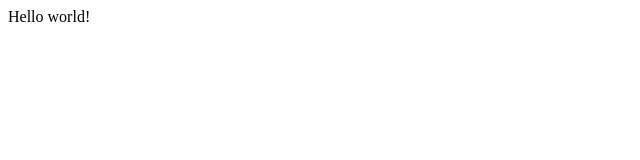
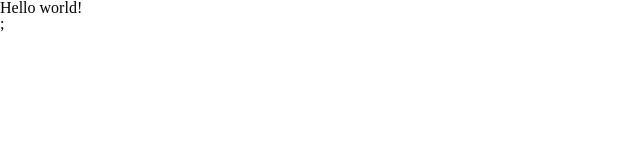
Before and after one commit to Cocktailer-Elice/cocktailer, a React (Vite) app in the folder Frontend/: page / in a window 1280 px wide. Shown: the top 160 px of the page, without its empty margins (0-640 px from the left). Built offline with nearby package versions, Linux system fonts and the light colour scheme.

Commit message:
setting: globalStyle setting, Helmet, theme base setting

```diff
--- a/Frontend/package.json
+++ b/Frontend/package.json
@@ -14,10 +14,13 @@
     "@mui/material": "^5.11.0",
     "@mui/styled-engine": "npm:@mui/styled-engine-sc@latest",
     "@mui/styled-engine-sc": "^5.11.0",
+    "@types/react-helmet": "^6.1.6",
     "react": "^18.2.0",
     "react-dom": "^18.2.0",
+    "react-helmet": "^6.1.0",
     "react-hook-form": "^7.40.0",
-    "react-router-dom": "^6.4.5"
+    "react-router-dom": "^6.4.5",
+    "styled-reset": "^4.4.4"
   },
   "devDependencies": {
     "@types/react": "^18.0.26",
--- a/Frontend/src/App.tsx
+++ b/Frontend/src/App.tsx
@@ -1,10 +1,27 @@
 import Router from './Router';
+import { createGlobalStyle } from 'styled-components';
+import { Helmet } from 'react-helmet';
+import { reset } from 'styled-reset';
+
+const GlobalStyles = createGlobalStyle`
+  ${reset}
+  * {
+    padding: 0;
+    margin: 0;
+    box-sizing: border-box;
+  }
+  body {
+
+  }
+`;
 
 function App() {
   return (
-    <div className="App">
-      <Router></Router>
-    </div>
+    <>
+      <Helmet></Helmet>
+      <GlobalStyles></GlobalStyles>
+      <Router></Router>;
+    </>
   );
 }
 
--- a/Frontend/src/main.tsx
+++ b/Frontend/src/main.tsx
@@ -1,9 +1,13 @@
 import React from 'react';
 import ReactDOM from 'react-dom/client';
 import App from './App';
+import { ThemeProvider } from 'styled-components';
+import { theme } from './theme';
 
 ReactDOM.createRoot(document.getElementById('root') as HTMLElement).render(
   <React.StrictMode>
-    <App />
+    <ThemeProvider theme={theme}>
+      <App />
+    </ThemeProvider>
   </React.StrictMode>,
 );
--- /dev/null
+++ b/Frontend/src/style.d.ts
@@ -0,0 +1,5 @@
+import 'styled-components';
+
+declare module 'stlyed-components' {
+  export interface DefaultTheme {}
+}
--- /dev/null
+++ b/Frontend/src/theme.ts
@@ -0,0 +1,3 @@
+import { DefaultTheme } from 'styled-components';
+
+export const theme: DefaultTheme = {};
```
Also changed, not shown: 1 other file (tests, documents, lock files or other folders).
